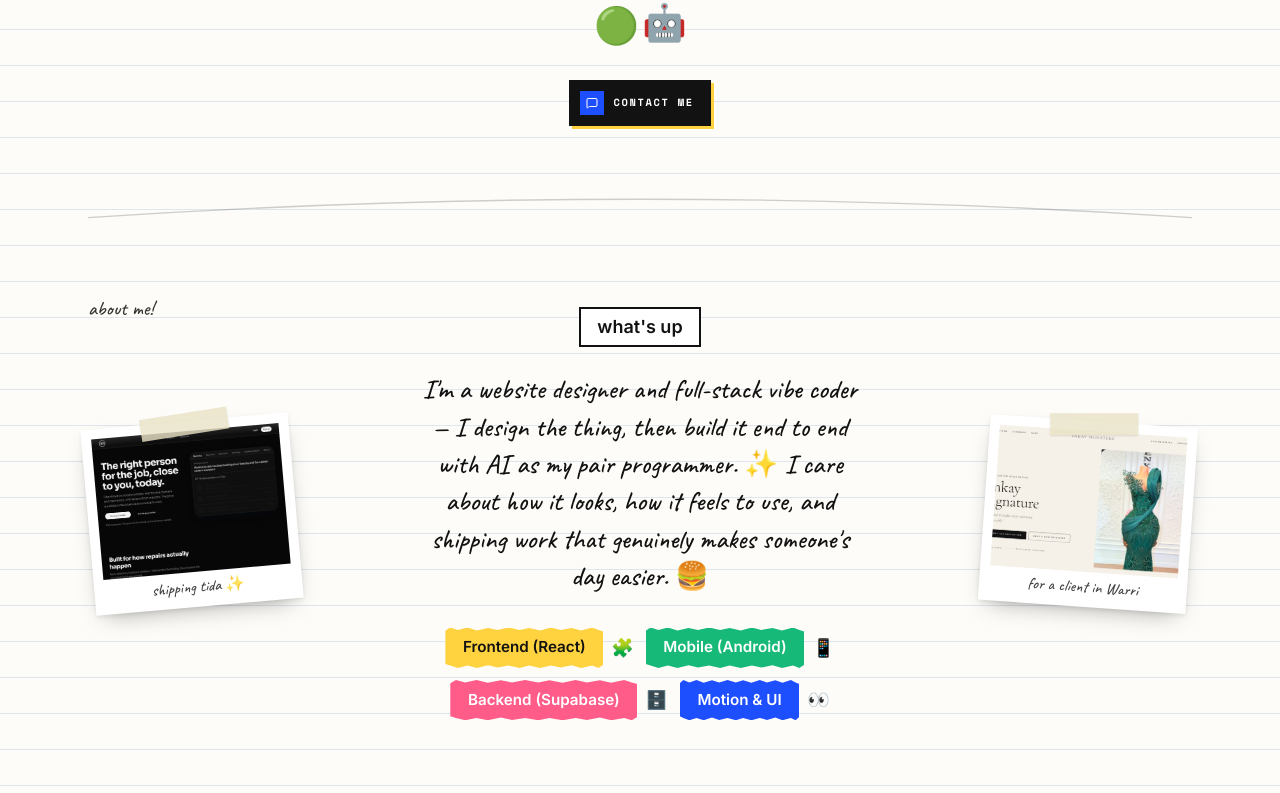
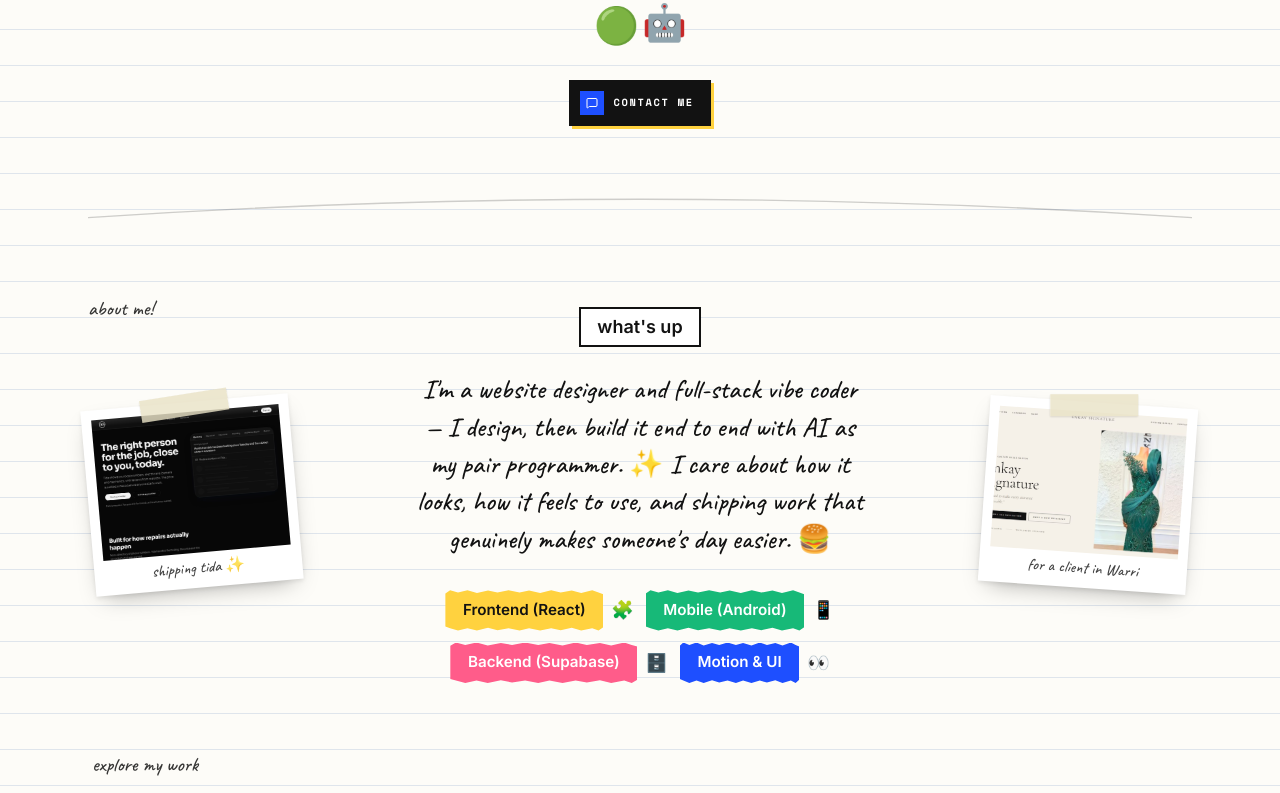
Before and after one commit to freelzz/portfolio, a React (Vite) app: page / in a window 1280 px wide. Shown: the part 474-1267 px from the top of the page. Built offline with nearby package versions, Linux system fonts and the light colour scheme.

Commit message:
Intro wording
Co-Authored-By: Claude Opus 5 <noreply@anthropic.com>

```diff
--- a/src/data/site.ts
+++ b/src/data/site.ts
@@ -16,7 +16,7 @@ export const site = {
 
   // "what's up" blurb on the home page (handwritten)
   intro:
-    "I'm a website designer and full-stack vibe coder — I design the thing, then build it end to end with AI as my pair programmer. ✨ I care about how it looks, how it feels to use, and shipping work that genuinely makes someone's day easier. 🍔",
+    "I'm a website designer and full-stack vibe coder — I design, then build it end to end with AI as my pair programmer. ✨ I care about how it looks, how it feels to use, and shipping work that genuinely makes someone's day easier. 🍔",
 
   // Longer story on the About page
   about: [
```
